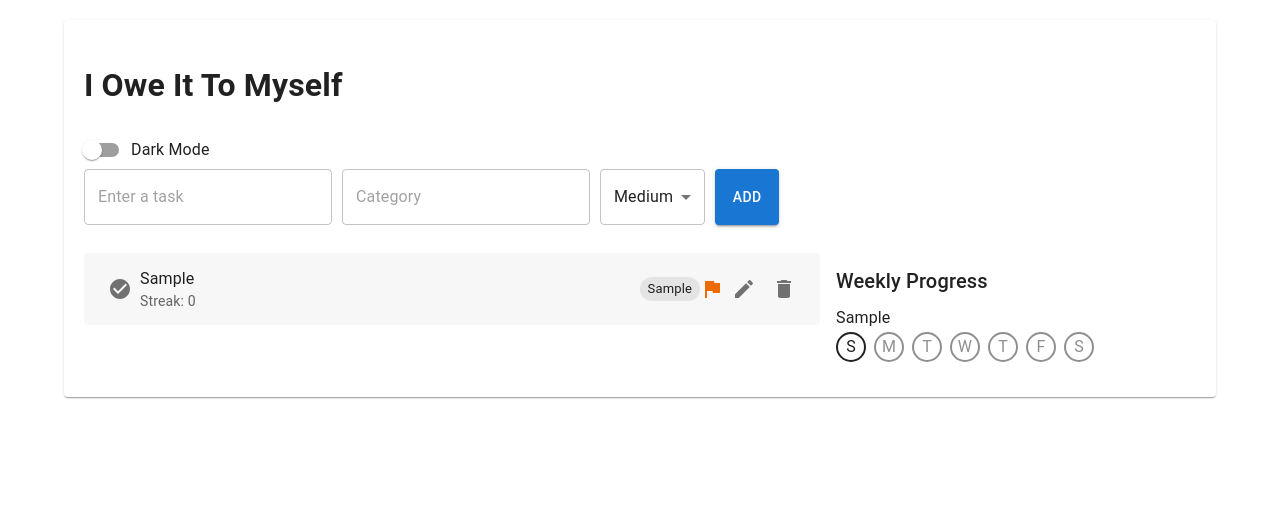
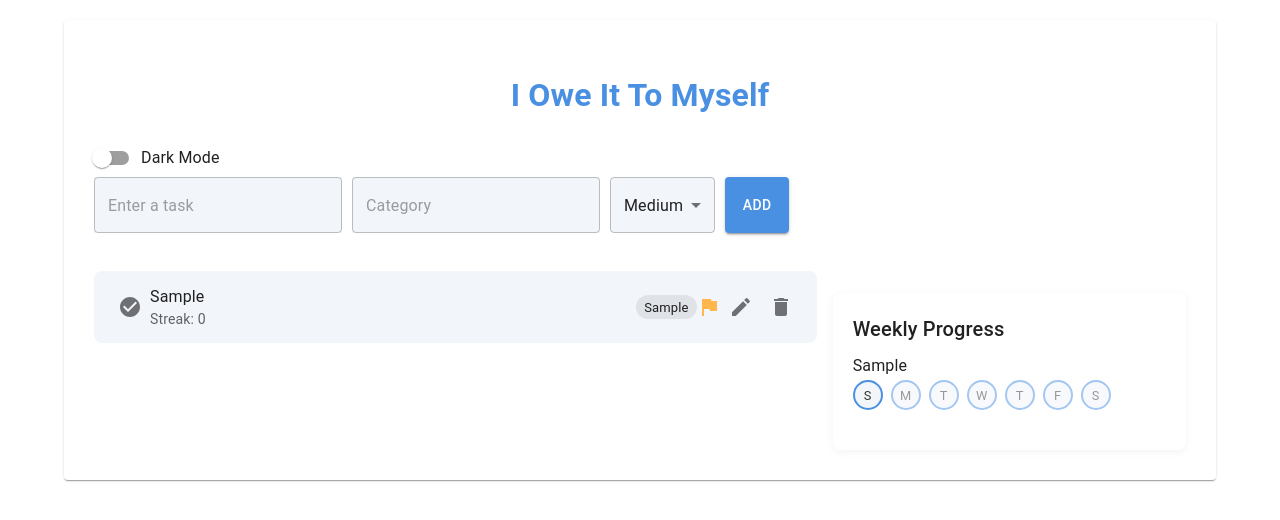
Before and after one commit to alexandrehuynh/owe_yourself, a React (Create React App) app: page / in a window 1280 px wide. Both pictures are taken after typing "Sample", "Sample" into the empty fields and a click on the button "ADD". Shown: the top 520 px of the page. Built offline with nearby package versions, Linux system fonts and the light colour scheme.

Commit message:
change UI color pallette, and introduced flames

```diff
--- a/src/App.css
+++ b/src/App.css
@@ -1,16 +1,63 @@
+:root {
+  --background-light: #f7f9fc;
+  --background-dark: #1a1a1a;
+  --primary-light: #f2f5fa;
+  --primary-dark: #2a2a2a;
+  --hover-light: #e4eaf0;
+  --hover-dark: #3a3a3a;
+  --text-light: #333333;
+  --text-dark: #e0e0e0;
+  --accent-color: #4a90e2;
+  --error-color: #e57373;
+  --warning-color: #ffb74d;
+  --success-color: #81c784;
+}
+
+body {
+  background-color: var(--background-light);
+  color: var(--text-light);
+  font-family: 'Poppins', sans-serif;
+  transition: background-color 0.3s, color 0.3s;
+}
+
 .app-container {
   padding: 20px;
 }
 
 .app-content {
-  padding: 20px;
-  border-radius: 8px;
+  background-color: #ffffff;
+  padding: 30px;
+  border-radius: 16px;
+  box-shadow: 0 4px 20px rgba(0, 0, 0, 0.05);
+  transition: background-color 0.3s;
+}
+
+h1 {
+  color: var(--accent-color);
+  text-align: center;
+  margin-bottom: 20px;
 }
 
 .task-input {
   display: flex;
   gap: 10px;
-  margin-bottom: 20px;
+  margin-bottom: 30px;
+}
+
+.task-input .MuiTextField-root,
+.task-input .MuiSelect-root,
+.task-input .MuiButton-root {
+  background-color: var(--primary-light);
+  transition: background-color 0.3s;
+}
+
+.task-input .MuiButton-root {
+  background-color: var(--accent-color);
+  color: #ffffff;
+}
+
+.task-input .MuiButton-root:hover {
+  background-color: #3a7bc8;
 }
 
 .task-list {
@@ -19,29 +66,83 @@
 
 .task-item {
   margin-bottom: 10px;
-  padding: 10px;
-  border-radius: 4px;
-  background-color: rgba(0, 0, 0, 0.03);
+  padding: 15px;
+  border-radius: 8px;
+  background-color: var(--primary-light);
+  transition: all 0.3s ease;
+}
+
+.task-item:hover {
+  background-color: var(--hover-light);
+  transform: translateY(-2px);
+  box-shadow: 0 4px 10px rgba(0, 0, 0, 0.1);
 }
 
 .weekly-tracker {
-  margin-top: 20px;
+  margin-top: 30px;
+  padding: 20px;
+  background-color: #ffffff;
+  border-radius: 8px;
+  box-shadow: 0 2px 10px rgba(0, 0, 0, 0.05);
+  transition: background-color 0.3s;
 }
 
 .task-progress {
-  margin-bottom: 15px;
+  margin-bottom: 20px;
 }
 
 .day-circle {
   width: 30px;
   height: 30px;
   border-radius: 50%;
-  border: 2px solid;
+  border: 2px solid var(--accent-color);
   display: flex;
   justify-content: center;
   align-items: center;
+  font-size: 0.8rem;
+  color: var(--text-light);
+  background-color: var(--primary-light);
+  transition: all 0.3s;
 }
 
 .day-circle.future {
   opacity: 0.5;
 }
+
+/* Dark mode styles */
+body[data-theme="dark"] {
+  background-color: var(--background-dark);
+  color: var(--text-dark);
+}
+
+body[data-theme="dark"] .app-content {
+  background-color: var(--primary-dark);
+}
+
+body[data-theme="dark"] .task-input .MuiTextField-root,
+body[data-theme="dark"] .task-input .MuiSelect-root {
+  background-color: var(--hover-dark);
+}
+
+body[data-theme="dark"] .task-item {
+  background-color: var(--primary-dark);
+}
+
+body[data-theme="dark"] .task-item:hover {
+  background-color: var(--hover-dark);
+}
+
+body[data-theme="dark"] .weekly-tracker {
+  background-color: var(--primary-dark);
+}
+
+body[data-theme="dark"] .day-circle {
+  color: var(--text-dark);
+  background-color: var(--primary-dark);
+  border-color: var(--accent-color);
+}
+
+/* Priority colors */
+.priority-high { color: var(--error-color); }
+.priority-medium { color: var(--warning-color); }
+.priority-low { color: var(--success-color); }
--- a/src/App.js
+++ b/src/App.js
@@ -27,7 +27,7 @@ const App = () => {
     <ThemeProvider theme={theme}>
       <CssBaseline />
       <Container className="app-container">
-        <Paper className="app-content">
+        <Paper className="app-content" data-theme={darkMode ? "dark" : "light"}>
           <h1>I Owe It To Myself</h1>
           <FormControlLabel
             control={<Switch checked={darkMode} onChange={() => setDarkMode(!darkMode)} />}
--- a/src/components/Task.js
+++ b/src/components/Task.js
@@ -70,7 +70,7 @@ const Task = ({ task, index, updateTask, deleteTask }) => {
             secondary={`Streak: ${task.streak}`}
           />
           {task.category && <Chip label={task.category} size="small" />}
-          <FlagIcon color={getPriorityColor(task.priority)} />
+          <FlagIcon className={`priority-${task.priority}`} />
           <IconButton onClick={handleEdit}>
             <EditIcon />
           </IconButton>
```
